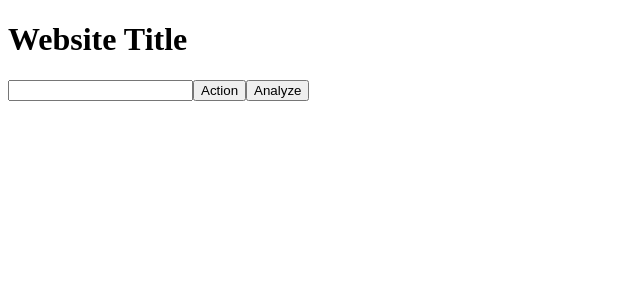
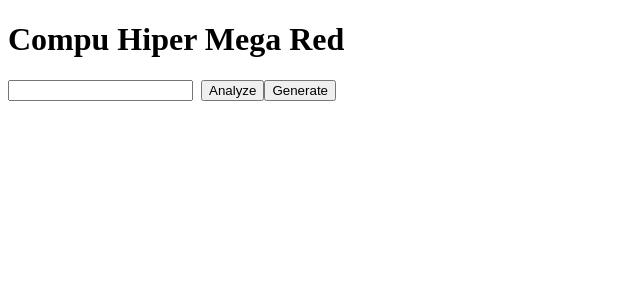
Before and after one commit to franncot/analyze-and-generate-images-with-Azure-AI, a React (Create React App) app: page / in a window 1280 px wide. Shown: the top 300 px of the page, without its empty margins (0-640 px from the left). Built offline with nearby package versions, Linux system fonts and the light colour scheme.

Commit message:
Modify space between buttons

```diff
--- a/src/App.js
+++ b/src/App.js
@@ -8,7 +8,7 @@ function App() {
     setUrl(event.target.value);
   };
 
-  const handleActionClick = () => {
+  const handleGenerateClick = () => {
     // Perform action logic here
   };
 
@@ -18,10 +18,11 @@ function App() {
 
   return (
     <div>
-      <h1>Website Title</h1>
+      <h1>Compu Hiper Mega Red</h1>
       <input type="text" value={url} onChange={handleUrlChange} />
-      <button onClick={handleActionClick}>Action</button>
+      <span>&nbsp;</span> {/* Add a space */}
       <button onClick={handleAnalyzeClick}>Analyze</button>
+      <button onClick={handleGenerateClick}>Generate</button>
     </div>
   );
 }
```
